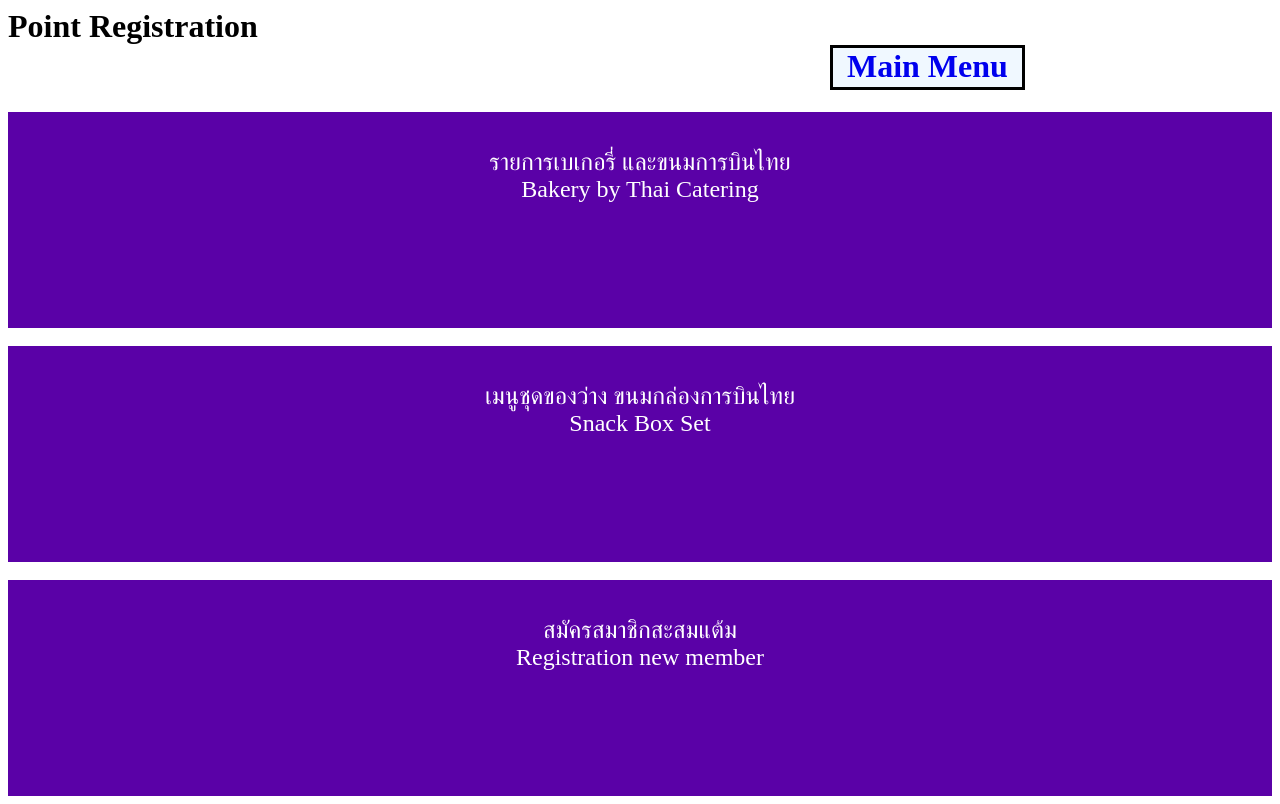
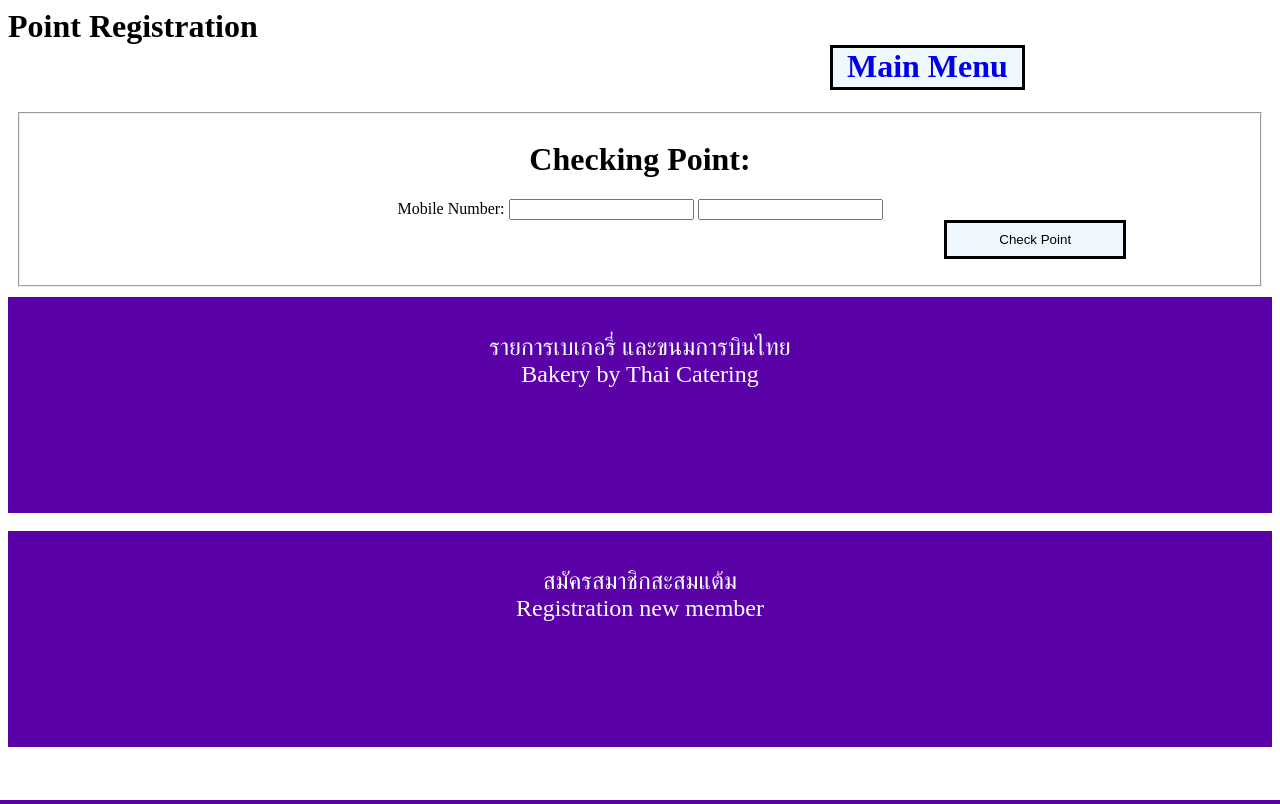
Before and after one commit to Ditthapeem/point-register, a Django app: template point_register/templates/point_register/index.html in a window 1280 px wide. Run offline with Django 4.2, Linux system fonts and the light colour scheme; the template is opened without the code that fills it: values that come from a table or form of the project are taken from there, others are empty.

Commit message:
Adding checking point

```diff
--- a/point_register/static/point_register/index.css
+++ b/point_register/static/point_register/index.css
@@ -36,3 +36,11 @@
     box-shadow: 0 0 0 4px #5a01a7;
     background-color: rgb(216, 174, 255);
 }
+
+fieldset {
+    margin: 10px;
+}
+
+.point {
+    display: none;
+}
--- a/point_register/templates/point_register/index.html
+++ b/point_register/templates/point_register/index.html
@@ -6,19 +6,38 @@
     </head>
     <body>
         <center>
+            <fieldset>
+                <h1>Checking Point:</h1>
+                <form action="{% url 'point_register:update_point' %}" method="POST">
+                    {% csrf_token %}
+                    <label for="mobile_number" class="label">
+                        Mobile Number:
+                    </label>
+                    <input type="text"  class="point"id="point" name="point" value="0">{{ add_point_form.point }}
+                    <input type="text" class="number" id="mobile_number" name="mobile_number" maxlength="10" required>
+                    <button type="submit" class="menu" onclick="checkPoint()">
+                        Check Point
+                    </button>
+                </form>
+            </fieldset>
             <a href="{% url 'point_register:bakery' %}" class="button">
                 <br>
                 รายการเบเกอรี่ และขนมการบินไทย <br> Bakery by Thai Catering
             </a><br>
-            <a class="button">
+            <!-- <a class="button">
                 <br>
                 เมนูชุดของว่าง ขนมกล่องการบินไทย <br> Snack Box Set
-            </a> <br>
+            </a> <br> -->
             <a href="{% url 'point_register:register' %}" class="button">
                 <br>
                 สมัครสมาชิกสะสมแต้ม <br> Registration new member
             </a>
         </center>
     </body>
+    <script>
+        function addPoint() {
+            document.getElementById("point").value = 0;
+        }
+    </script>
 
 </html>
--- a/point_register/views.py
+++ b/point_register/views.py
@@ -44,6 +44,9 @@
     context = {'form':form }
     return render(request,'point_register/bakery_detail.html', context)
 
+def check_point(request):
+    pass
+
 def register(request):
     form = CreateUserForm()
     if request.method == "POST":
@@ -52,7 +55,7 @@
             user = form.save()
             u = UserPoint(name=user, point=0)
             u.save()
-            return render(request, 'point_register/index.html')
+            messages.info(request, 'Member Registration successfully!')
         else:
             messages.error(request, 'Invalid form submission.')
             messages.error(request, form.errors)
```
